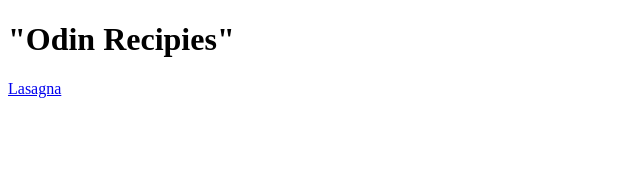
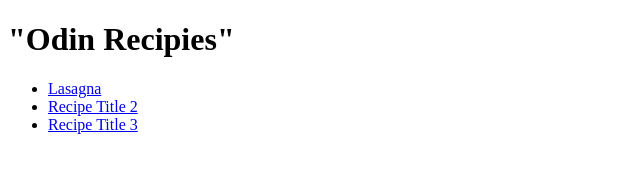
Before and after one commit to Vulkan3894/odin-recipes, a plain HTML site: page index.html in a window 1280 px wide. Shown: the whole page, without its empty margins (0-640 px from the left). Drawn offline with Linux system fonts and the light colour scheme.

Commit message:
further building more links

```diff
--- a/index.html
+++ b/index.html
@@ -7,6 +7,10 @@
 </head>
 <body>
     <h1>"Odin Recipies"</h1>
-    <a href="recipes/lasagna.html">Lasagna</a>
+    <ul>
+        <li><a href="recipes/lasagna.html">Lasagna</a></li>
+        <li><a href="recipes/yourrecipe.html">Recipe Title 2</a></li>
+        <li><a href="recipes/yourrecipe.html">Recipe Title 3</a></li>
+      </ul>
 </body>
 </html>
```
Also changed, not shown: recipes/lasagna.html (+1 -1 lines).
